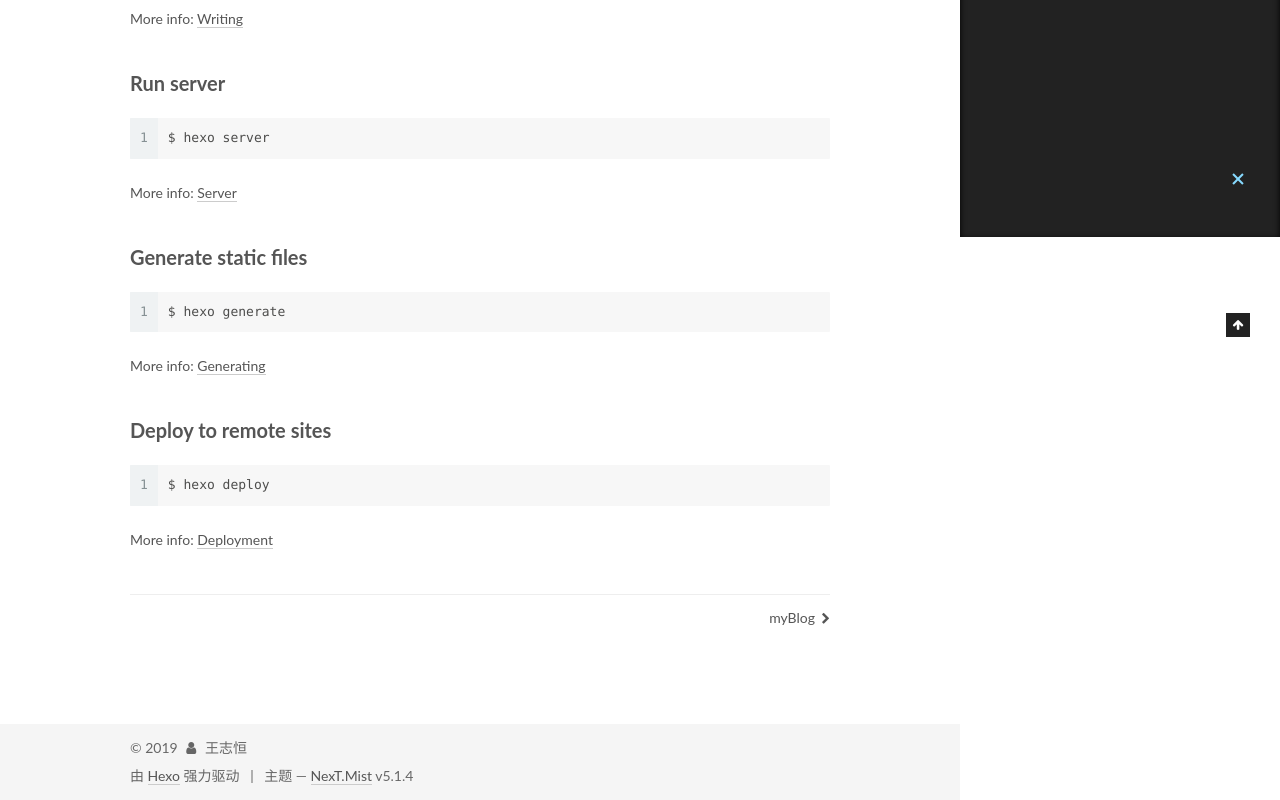
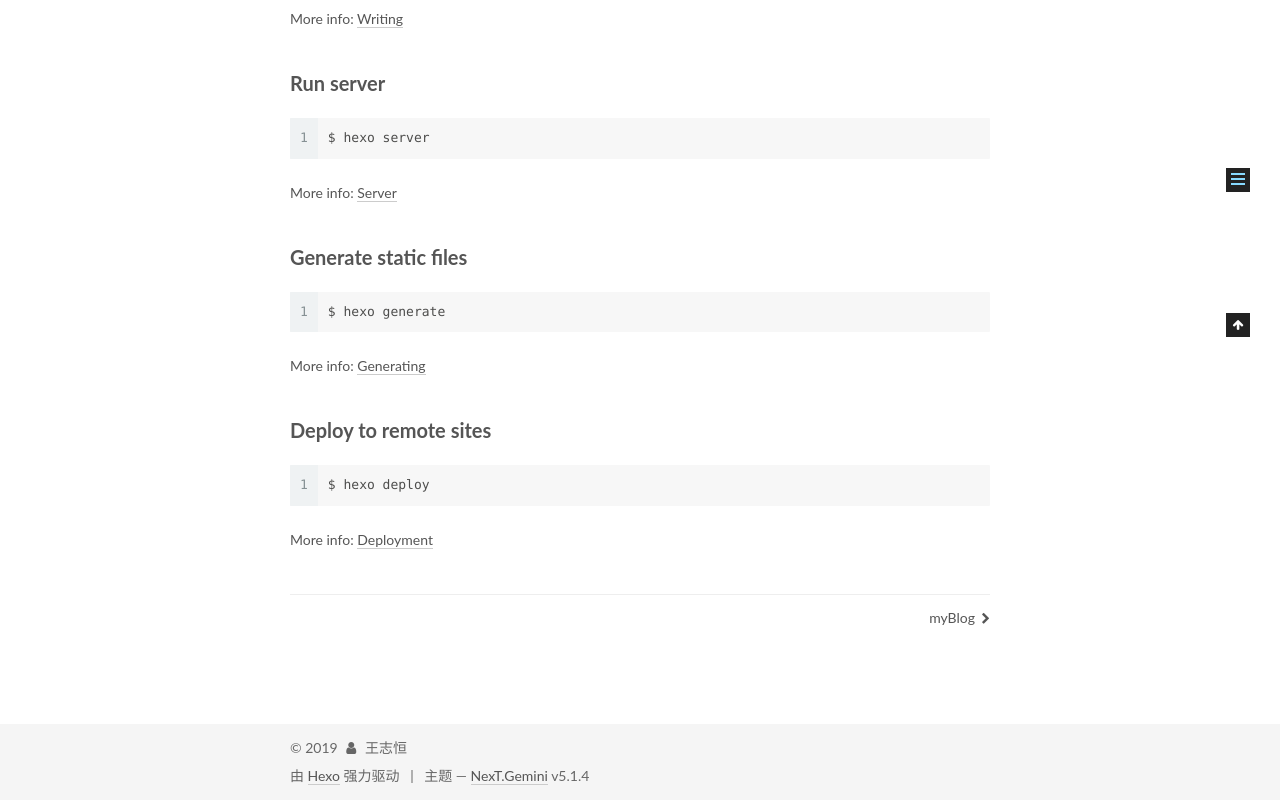
Before and after one commit to wzh0105/wzh0105.github.io, a plain HTML site: page 2019/09/08/hello-world/index.html in a window 1280 px wide. Shown: the part 563-1363 px from the top of the page. Drawn offline with Linux system fonts and the light colour scheme.

Commit message:
Site updated: 2019-09-08 11:19:24

```diff
--- a/2019/09/08/hello-world/index.html
+++ b/2019/09/08/hello-world/index.html
@@ -5,7 +5,7 @@
 
 
 
-<html class="theme-next mist use-motion" lang="zh-Hans">
+<html class="theme-next gemini use-motion" lang="zh-Hans">
 <head><meta name="generator" content="Hexo 3.9.0">
   <meta charset="UTF-8">
 <meta http-equiv="X-UA-Compatible" content="IE=edge">
@@ -97,7 +97,7 @@
   var NexT = window.NexT || {};
   var CONFIG = {
     root: '/',
-    scheme: 'Mist',
+    scheme: 'Gemini',
     version: '5.1.4',
     sidebar: {"position":"left","display":"post","offset":12,"b2t":false,"scrollpercent":false,"onmobile":false},
     fancybox: true,
@@ -537,7 +537,7 @@
 
 
 
-  <div class="theme-info">主题 &mdash; <a class="theme-link" target="_blank" href="https://github.com/iissnan/hexo-theme-next">NexT.Mist</a> v5.1.4</div>
+  <div class="theme-info">主题 &mdash; <a class="theme-link" target="_blank" href="https://github.com/iissnan/hexo-theme-next">NexT.Gemini</a> v5.1.4</div>
 
 
 
@@ -638,6 +638,13 @@
 
 
 
+  <script type="text/javascript" src="/js/src/affix.js?v=5.1.4"></script>
+
+  <script type="text/javascript" src="/js/src/schemes/pisces.js?v=5.1.4"></script>
+
+
+
+
   <script type="text/javascript" src="/js/src/scrollspy.js?v=5.1.4"></script>
 <script type="text/javascript" src="/js/src/post-details.js?v=5.1.4"></script>
 
```
Also changed, not shown: 2019/09/08/myBlog/index.html (+10 -3 lines), archives/2019/09/index.html (+10 -3 lines), archives/2019/index.html (+10 -3 lines), archives/index.html (+10 -3 lines), index.html (+10 -3 lines), tags/wzh/index.html (+10 -3 lines).
